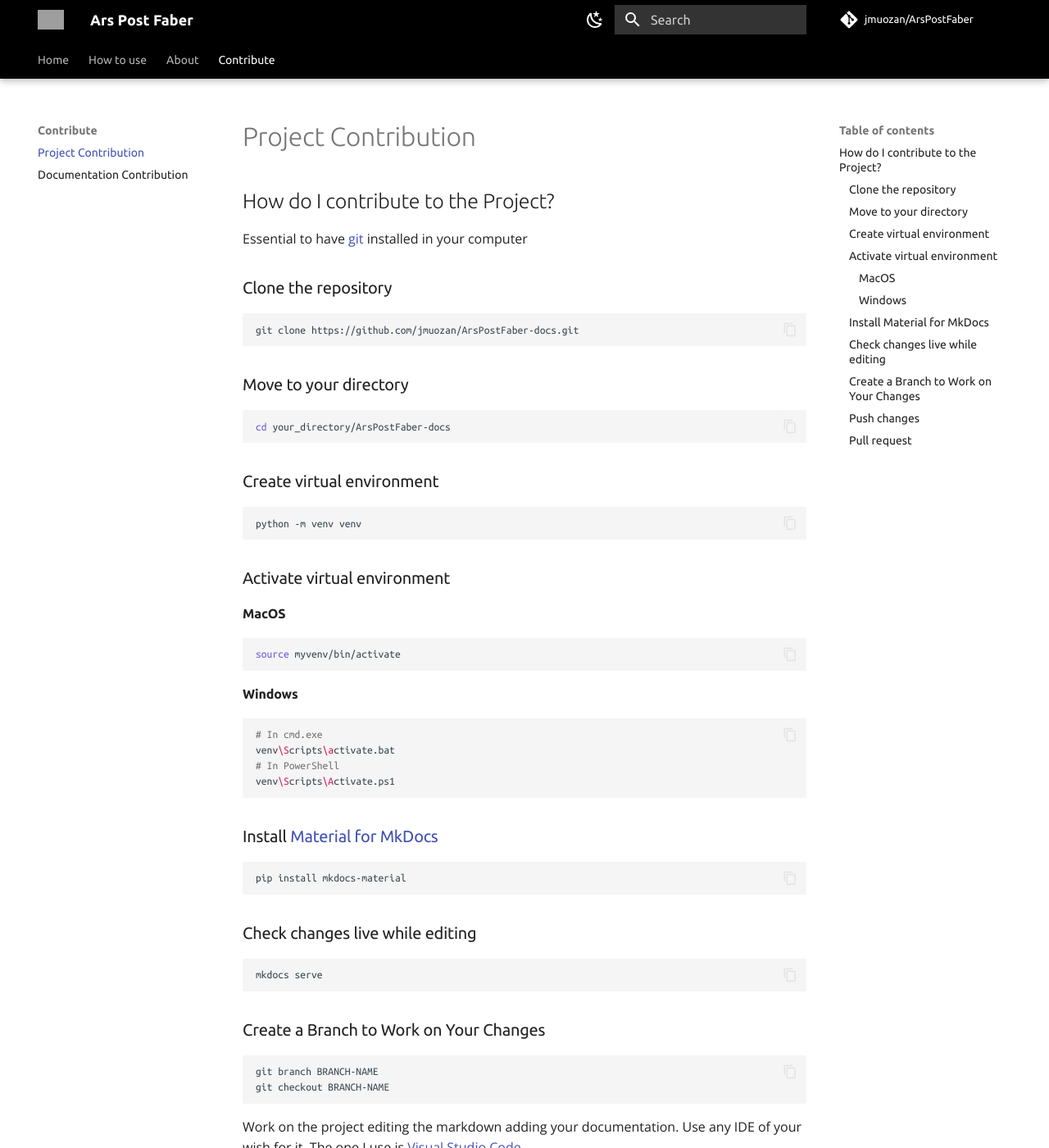
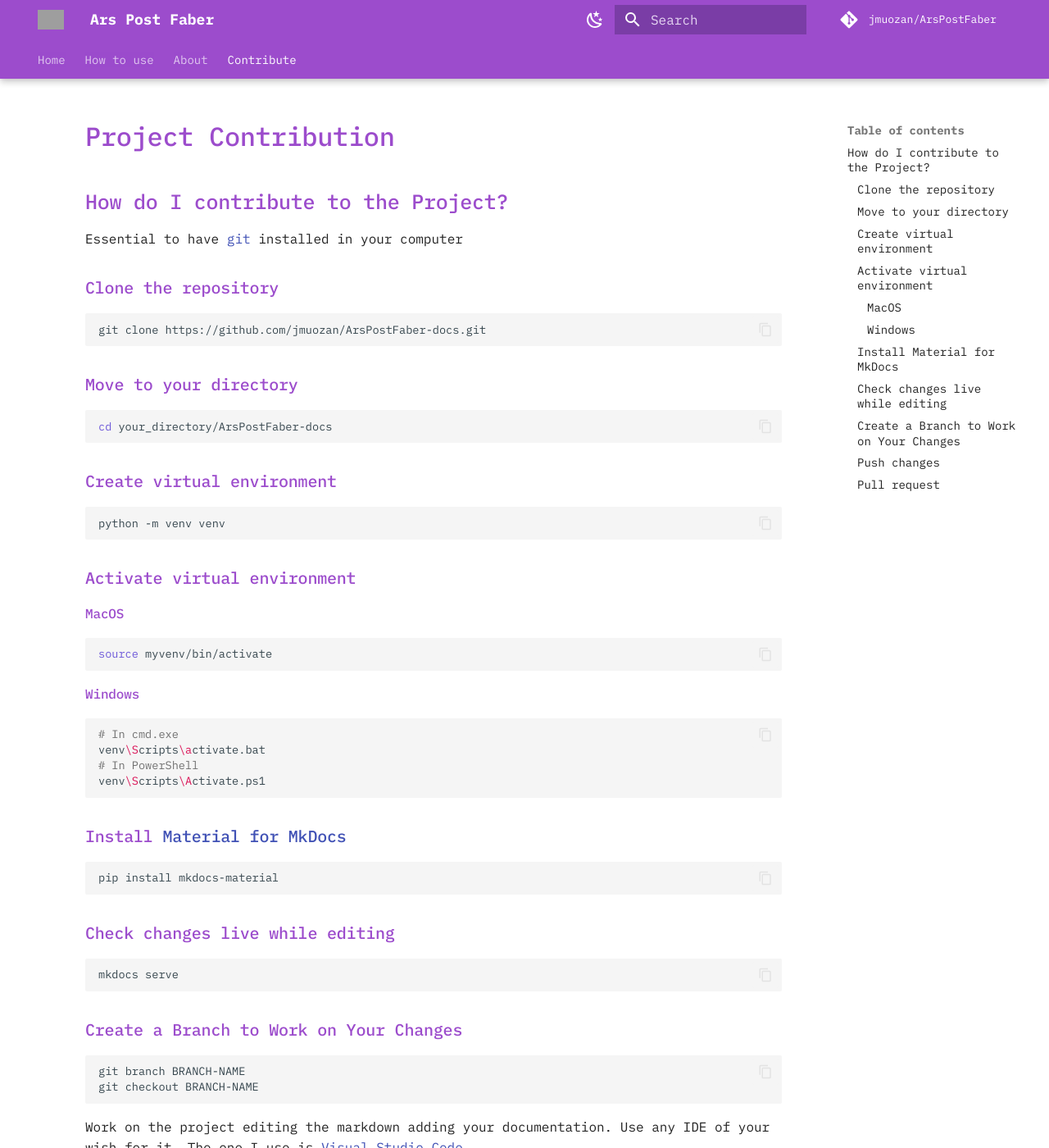
Before and after one commit to jmuozan/ArsPostFaber-docs, an MkDocs documentation site: the page built from docs/contribute/contribute_project.md, in a window 1280 px wide and 1400 px high. Shown: the whole window at 82% size. Built offline with MkDocs 1.6.1 and Material for MkDocs 9.7.7, drawn with Linux system fonts in a browser that asks for light colours; comment, search, counter and statistics services are not loaded; grey boxes are pictures that could not be loaded.

```diff
--- /dev/null
+++ b/docs/javascripts/hide-sidebar.js
@@ -0,0 +1,104 @@
+// Hide sidebar on index page only with responsive spacing
+document.addEventListener('DOMContentLoaded', function() {
+
+    function getResponsiveMargins() {
+        const screenWidth = window.innerWidth;
+        if (screenWidth <= 480) {
+            return { margin: '0.5rem', maxWidth: 'calc(100% - 1rem)' };
+        } else if (screenWidth <= 768) {
+            return { margin: '1rem', maxWidth: 'calc(100% - 2rem)' };
+        } else {
+            return { margin: '2rem', maxWidth: 'calc(100% - 4rem)' };
+        }
+    }
+
+    function applyIndexPageStyling() {
+        const currentPath = window.location.pathname;
+        const isIndexPage = currentPath === '/' || currentPath === '/index.html' || currentPath.endsWith('/');
+
+        if (isIndexPage) {
+            const margins = getResponsiveMargins();
+
+            // Hide the primary sidebar (left navigation)
+            const primarySidebar = document.querySelector('.md-sidebar--primary');
+            if (primarySidebar) {
+                primarySidebar.style.display = 'none';
+            }
+
+            // Adjust main content layout with responsive spacing
+            const mainInner = document.querySelector('.md-main__inner');
+            if (mainInner) {
+                mainInner.style.marginLeft = margins.margin;
+            }
+
+            const content = document.querySelector('.md-content');
+            if (content) {
+                content.style.maxWidth = margins.maxWidth;
+                content.style.marginLeft = margins.margin;
+                content.style.marginRight = margins.margin;
+            }
+        }
+    }
+
+    // Apply styling on load
+    applyIndexPageStyling();
+
+    // Reapply on window resize
+    window.addEventListener('resize', applyIndexPageStyling);
+});
+
+// Also handle navigation events (for single-page app behavior)
+document.addEventListener('DOMContentLoaded', function() {
+    const observer = new MutationObserver(function(mutations) {
+        mutations.forEach(function(mutation) {
+            if (mutation.type === 'childList') {
+                const currentPath = window.location.pathname;
+                const isIndexPage = currentPath === '/' || currentPath === '/index.html' || currentPath.endsWith('/');
+
+                const primarySidebar = document.querySelector('.md-sidebar--primary');
+                const mainInner = document.querySelector('.md-main__inner');
+                const content = document.querySelector('.md-content');
+
+                if (primarySidebar) {
+                    if (isIndexPage) {
+                        const screenWidth = window.innerWidth;
+                        let margin, maxWidth;
+
+                        if (screenWidth <= 480) {
+                            margin = '0.5rem';
+                            maxWidth = 'calc(100% - 1rem)';
+                        } else if (screenWidth <= 768) {
+                            margin = '1rem';
+                            maxWidth = 'calc(100% - 2rem)';
+                        } else {
+                            margin = '2rem';
+                            maxWidth = 'calc(100% - 4rem)';
+                        }
+
+                        primarySidebar.style.display = 'none';
+                        if (mainInner) mainInner.style.marginLeft = margin;
+                        if (content) {
+                            content.style.maxWidth = maxWidth;
+                            content.style.marginLeft = margin;
+                            content.style.marginRight = margin;
+                        }
+                    } else {
+                        primarySidebar.style.display = 'block';
+                        // Reset to default spacing for other pages
+                        if (mainInner) mainInner.style.marginLeft = '';
+                        if (content) {
+                            content.style.maxWidth = '';
+                            content.style.marginLeft = '';
+                            content.style.marginRight = '';
+                        }
+                    }
+                }
+            }
+        });
+    });
+
+    observer.observe(document.body, {
+        childList: true,
+        subtree: true
+    });
+});
--- a/docs/stylesheets/extra.css
+++ b/docs/stylesheets/extra.css
@@ -1,23 +1,27 @@
 /* Import fonts */
-@import url('https://fonts.googleapis.com/css2?family=Open+Sans:ital,wght@0,300..800;1,300..800&family=Ubuntu:ital,wght@0,300;0,400;0,500;0,700;1,300;1,400;1,500;1,700&display=swap');
+@import url('https://fonts.googleapis.com/css2?family=Open+Sans:ital,wght@0,300..800;1,300..800&family=IBM+Plex+Mono:ital,wght@0,100;0,200;0,300;0,400;0,500;0,600;0,700;1,100;1,200;1,300;1,400;1,500;1,600;1,700&display=swap');
 
-/* Custom color palette - Black theme */
+/* Custom color palette - Purple/Green theme */
 :root {
-  --md-primary-fg-color: #000000;
-  --md-primary-fg-color--light: #333333;
-  --md-primary-fg-color--dark: #000000;
-  --md-accent-fg-color: #000000;
+  --md-primary-fg-color: #9C4CCC;  /* Medium purple for light mode */
+  --md-primary-fg-color--light: #B666E6;
+  --md-primary-fg-color--dark: #7A3DA6;
+  --md-accent-fg-color: #6CBB3C;  /* Bright green accent */
 }
 
-/* Dark mode colors - keep header black, only change body */
+/* Dark mode colors - darker purple and green */
 [data-md-color-scheme="slate"] {
-  --md-primary-fg-color: #000000;  /* Keep header black */
-  --md-accent-fg-color: #000000;   /* Keep accent black */
+  --md-primary-fg-color: #6A2C8A;  /* Darker purple for dark mode */
+  --md-accent-fg-color: #4A8B2C;   /* Darker green for dark mode */
 }
 
-/* Force header to stay black in both modes */
+/* Force header to use purple in light mode, darker purple in dark mode */
 .md-header {
-  background-color: #000000 !important;
+  background-color: #9C4CCC !important;
+}
+
+[data-md-color-scheme="slate"] .md-header {
+  background-color: #6A2C8A !important;
 }
 
 /* Force all header elements to have proper colors */
@@ -31,7 +35,21 @@
 .md-tabs__list,
 .md-tabs__item,
 .md-tabs__link {
-  background-color: #000000 !important;
+  background-color: #9C4CCC !important;
+  color: #ffffff !important;
+}
+
+[data-md-color-scheme="slate"] .md-header,
+[data-md-color-scheme="slate"] .md-header__inner,
+[data-md-color-scheme="slate"] .md-header__button,
+[data-md-color-scheme="slate"] .md-header__title,
+[data-md-color-scheme="slate"] .md-header__topic,
+[data-md-color-scheme="slate"] .md-header__source,
+[data-md-color-scheme="slate"] .md-tabs,
+[data-md-color-scheme="slate"] .md-tabs__list,
+[data-md-color-scheme="slate"] .md-tabs__item,
+[data-md-color-scheme="slate"] .md-tabs__link {
+  background-color: #6A2C8A !important;
   color: #ffffff !important;
 }
 
@@ -73,40 +91,58 @@
   color: #ffffff !important;
 }
 
-/* Navigation tabs styling */
+/* Navigation tabs styling - text color change only on hover */
 .md-tabs__link--active,
 .md-tabs__link:hover {
-  background-color: #333333 !important;
-  color: #ffffff !important;
+  background-color: transparent !important;
+  color: #6CBB3C !important;
+}
+
+[data-md-color-scheme="slate"] .md-tabs__link--active,
+[data-md-color-scheme="slate"] .md-tabs__link:hover {
+  background-color: transparent !important;
+  color: #72D143 !important;
 }
 
 /* Search box in header */
 .md-search__input {
-  background-color: #333333 !important;
+  background-color: #7A3DA6 !important;
   color: #ffffff !important;
 }
 
 .md-search__input::placeholder {
-  color: #cccccc !important;
+  color: #E6D6F2 !important;
+}
+
+[data-md-color-scheme="slate"] .md-search__input {
+  background-color: #4A2C5A !important;
+}
+
+[data-md-color-scheme="slate"] .md-search__input::placeholder {
+  color: #C4B0D6 !important;
 }
 
 /* Remove the custom parasite icon overrides that were hiding the toggle */
 /* This allows the default toggle icons to show properly */
 
-/* Typography - Body text uses Open Sans */
+/* Typography - IBM Plex Mono for ALL text elements */
+* {
+  font-family: 'IBM Plex Mono', monospace !important;
+}
+
+/* Body text, paragraphs, lists - ALL use IBM Plex Mono */
 .md-content,
 .md-content p,
 .md-content li,
 .md-content td,
-.md-content blockquote {
-  font-family: 'Open Sans', sans-serif;
+.md-content blockquote,
+.md-content div,
+.md-content span,
+.md-typeset {
+  font-family: 'IBM Plex Mono', monospace !important;
 }
 
-/* Typography - Headings and navigation use Ubuntu */
-.md-header,
-.md-nav,
-.md-tabs,
-.md-footer,
+/* Headings use IBM Plex Mono with purple color */
 .md-content h1,
 .md-content h2,
 .md-content h3,
@@ -118,23 +154,79 @@
 .md-typeset h3,
 .md-typeset h4,
 .md-typeset h5,
-.md-typeset h6,
+.md-typeset h6 {
+  font-family: 'IBM Plex Mono', monospace !important;
+  color: #9C4CCC !important;
+  font-weight: 500;
+}
+
+[data-md-color-scheme="slate"] .md-content h1,
+[data-md-color-scheme="slate"] .md-content h2,
+[data-md-color-scheme="slate"] .md-content h3,
+[data-md-color-scheme="slate"] .md-content h4,
+[data-md-color-scheme="slate"] .md-content h5,
+[data-md-color-scheme="slate"] .md-content h6,
+[data-md-color-scheme="slate"] .md-typeset h1,
+[data-md-color-scheme="slate"] .md-typeset h2,
+[data-md-color-scheme="slate"] .md-typeset h3,
+[data-md-color-scheme="slate"] .md-typeset h4,
+[data-md-color-scheme="slate"] .md-typeset h5,
+[data-md-color-scheme="slate"] .md-typeset h6 {
+  color: #B666E6 !important;
+}
+
+/* Navigation and interface use IBM Plex Mono */
+.md-header,
+.md-nav,
+.md-tabs,
+.md-footer,
 .md-nav__title,
 .md-nav__item,
 .md-tabs__item,
-.md-search__input {
-  font-family: 'Ubuntu', sans-serif;
+.md-search__input,
+.md-nav__link,
+.md-tabs__link {
+  font-family: 'IBM Plex Mono', monospace !important;
 }
 
-/* Footer Styling */
+/* Footer Styling - Match header in both light and dark modes */
 .md-footer {
-  background-color: #000000 !important;
+  background-color: #9C4CCC !important;
   color: #ffffff !important;
-  font-family: 'Ubuntu', sans-serif;
+  font-family: 'IBM Plex Mono', monospace !important;
 }
 
 .md-footer__inner {
-  background-color: #000000 !important;
+  background-color: #9C4CCC !important;
+}
+
+.md-footer__link,
+.md-footer__direction,
+.md-footer-meta__inner {
+  color: #ffffff !important;
+  font-family: 'IBM Plex Mono', monospace !important;
+}
+
+/* Dark mode footer - use same dark purple as header with higher specificity */
+[data-md-color-scheme="slate"] .md-footer,
+html[data-md-color-scheme="slate"] .md-footer,
+body[data-md-color-scheme="slate"] .md-footer {
+  background-color: #6A2C8A !important;
+}
+
+[data-md-color-scheme="slate"] .md-footer__inner,
+html[data-md-color-scheme="slate"] .md-footer__inner,
+body[data-md-color-scheme="slate"] .md-footer__inner {
+  background-color: #6A2C8A !important;
+}
+
+[data-md-color-scheme="slate"] .md-footer__link,
+[data-md-color-scheme="slate"] .md-footer__direction,
+[data-md-color-scheme="slate"] .md-footer-meta__inner,
+html[data-md-color-scheme="slate"] .md-footer__link,
+html[data-md-color-scheme="slate"] .md-footer__direction,
+html[data-md-color-scheme="slate"] .md-footer-meta__inner {
+  color: #ffffff !important;
 }
 
 /* Footer links and text */
@@ -166,9 +258,19 @@
   transform: translateY(-2px);
 }
 
-/* Copyright text */
+/* Footer social links with green accents */
+.md-footer-social__link:hover {
+  color: #6CBB3C !important;
+  transform: translateY(-2px);
+}
+
+[data-md-color-scheme="slate"] .md-footer-social__link:hover {
+  color: #72D143 !important;
+}
+
+/* Copyright text - match header background in both modes */
 .md-footer-copyright {
-  background-color: #000000;
+  background-color: #9C4CCC !important;
   color: #ffffff !important;
   text-align: center;
   padding: 1rem;
@@ -180,27 +282,64 @@
 }
 
 .md-footer-copyright a {
-  color: #cccccc !important;
+  color: #E6D6F2 !important;
   text-decoration: underline;
 }
 
 .md-footer-copyright a:hover {
-  color: #ffffff !important;
+  color: #6CBB3C !important;
 }
 
-/* Dark mode footer adjustments */
-[data-md-color-scheme="slate"] .md-footer {
-  background-color: #000000 !important;
+/* Dark mode footer copyright - match dark header */
+[data-md-color-scheme="slate"] .md-footer-copyright {
+  background-color: #6A2C8A !important;
 }
 
-[data-md-color-scheme="slate"] .md-footer__inner {
-  background-color: #000000 !important;
+[data-md-color-scheme="slate"] .md-footer-copyright a {
+  color: #C4B0D6 !important;
+}
+
+[data-md-color-scheme="slate"] .md-footer-copyright a:hover {
+  color: #72D143 !important;
 }
 
 [data-md-color-scheme="slate"] .md-footer-social__link {
   color: #ffffff !important;
 }
 
-[data-md-color-scheme="slate"] .md-footer-social__link:hover {
-  color: #cccccc !important;
+/* Only show table of contents on the right */
+.md-nav--secondary {
+  display: block;
 }
+
+/* FORCE FOOTER DARK MODE STYLING - Maximum specificity at end of CSS */
+body[data-md-color-scheme="slate"] .md-footer,
+html[data-md-color-scheme="slate"] body .md-footer,
+[data-md-color-scheme="slate"] .md-container .md-footer,
+[data-md-color-scheme="slate"] .md-main .md-footer {
+  background-color: #6A2C8A !important;
+  background: #6A2C8A !important;
+}
+
+body[data-md-color-scheme="slate"] .md-footer__inner,
+html[data-md-color-scheme="slate"] body .md-footer__inner,
+[data-md-color-scheme="slate"] .md-container .md-footer__inner,
+[data-md-color-scheme="slate"] .md-main .md-footer__inner {
+  background-color: #6A2C8A !important;
+  background: #6A2C8A !important;
+}
+
+body[data-md-color-scheme="slate"] .md-footer-copyright,
+html[data-md-color-scheme="slate"] body .md-footer-copyright,
+[data-md-color-scheme="slate"] .md-container .md-footer-copyright {
+  background-color: #6A2C8A !important;
+  background: #6A2C8A !important;
+  color: #ffffff !important;
+}
+
+/* Override any Material theme default */
+.md-footer[data-md-color-scheme="slate"],
+.md-footer-meta[data-md-color-scheme="slate"] {
+  background-color: #6A2C8A !important;
+  background: #6A2C8A !important;
+}
--- a/mkdocs.yml
+++ b/mkdocs.yml
@@ -45,6 +45,10 @@ theme:
 extra_css:
   - stylesheets/extra.css
 
+# Add JavaScript to handle sidebar hiding on index page
+extra_javascript:
+  - javascripts/hide-sidebar.js
+
 # Footer configuration
 extra:
   social:
@@ -67,7 +71,7 @@ extra:
 # Copyright text
 copyright: >
   Copyright &copy; 2025 Jorge Muñoz Zanón -
-  Licensed under <a href="https://github.com/jmuozan/ArsPostFaber/blob/main/LICENSE">MIT License</a>
+  Licensed under <a href="https://github.com/jmuozan/ArsPostFaber/blob/main/LICENSE">MIT</a>
 
 plugins:
   - search
```
Also changed, not shown: docs/index.md (+2 -2 lines), 1 other file.
